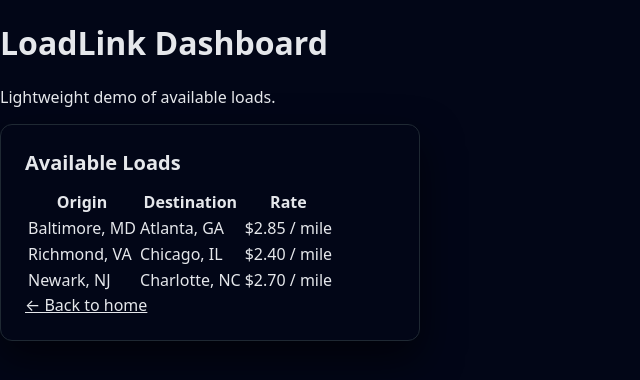
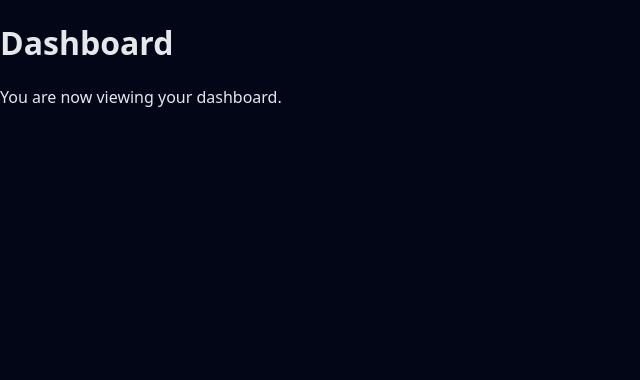
Before and after one commit to m6998499/Load-link-frontend, a Next.js app: page /dashboard in a window 1280 px wide. Shown: the top 380 px of the page, without its empty margins (0-640 px from the left). Built offline with nearby package versions, Linux system fonts and the light colour scheme.

Commit message:
Create dashboard.js

```diff
--- /dev/null
+++ b/pages/dashboard.js
@@ -0,0 +1,8 @@
+export default function Dashboard() {
+  return (
+    <div>
+      <h1>Dashboard</h1>
+      <p>You are now viewing your dashboard.</p>
+    </div>
+  );
+}
```
